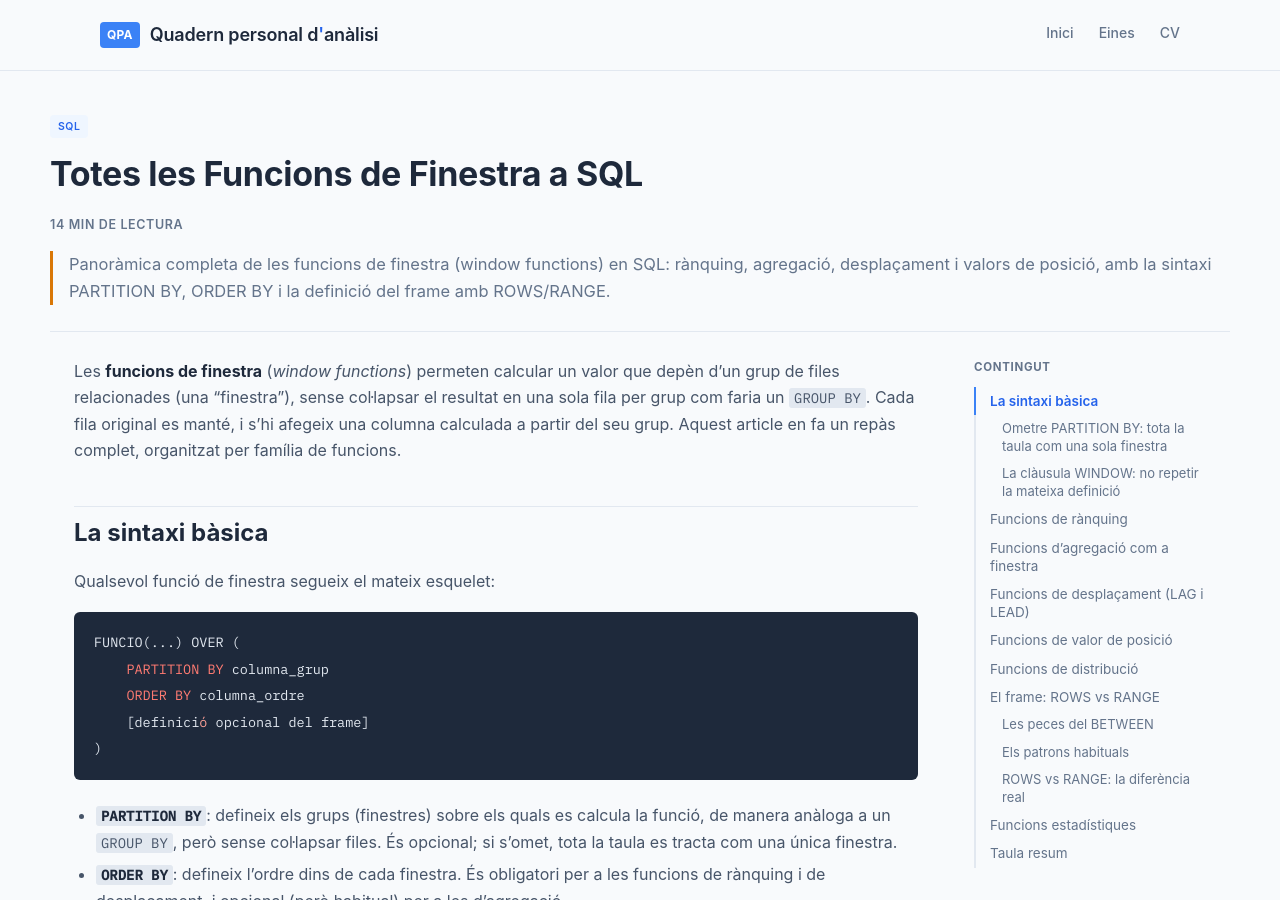
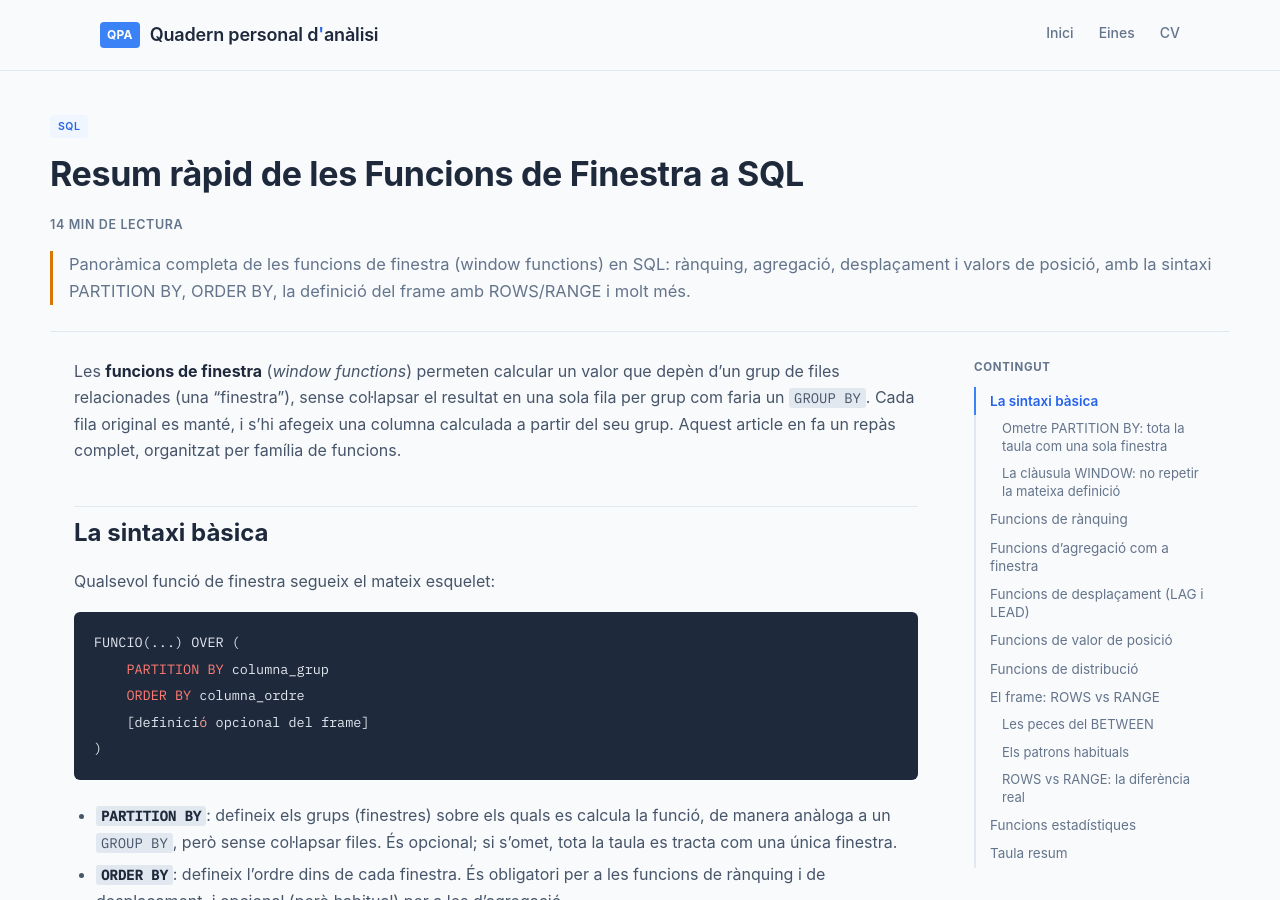
Before and after one commit to alberthr/alberthr.github.io, a Jekyll site: the page built from _posts/2023-10-14-window-functions-sql.md, in a window 1280 px wide and 900 px high. Built offline with Jekyll 4.4.1, drawn with Linux system fonts in a browser that asks for light colours; comment, search, counter and statistics services are not loaded.

Commit message:
Update 2023-10-14-window-functions-sql.md

```diff
--- a/_posts/2023-10-14-window-functions-sql.md
+++ b/_posts/2023-10-14-window-functions-sql.md
@@ -1,9 +1,9 @@
 ---
 layout: post
-title: "Totes les Funcions de Finestra a SQL"
+title: "Resum ràpid de les Funcions de Finestra a SQL"
 tags:
   - sql
-excerpt: "Panoràmica completa de les funcions de finestra (window functions) en SQL: rànquing, agregació, desplaçament i valors de posició, amb la sintaxi PARTITION BY, ORDER BY i la definició del frame amb ROWS/RANGE."
+excerpt: "Panoràmica completa de les funcions de finestra (window functions) en SQL: rànquing, agregació, desplaçament i valors de posició, amb la sintaxi PARTITION BY, ORDER BY, la definició del frame amb ROWS/RANGE i molt més."
 ---
 
 Les **funcions de finestra** (*window functions*) permeten calcular un valor que depèn d'un grup de files relacionades (una "finestra"), sense col·lapsar el resultat en una sola fila per grup com faria un `GROUP BY`. Cada fila original es manté, i s'hi afegeix una columna calculada a partir del seu grup. Aquest article en fa un repàs complet, organitzat per família de funcions.
```
